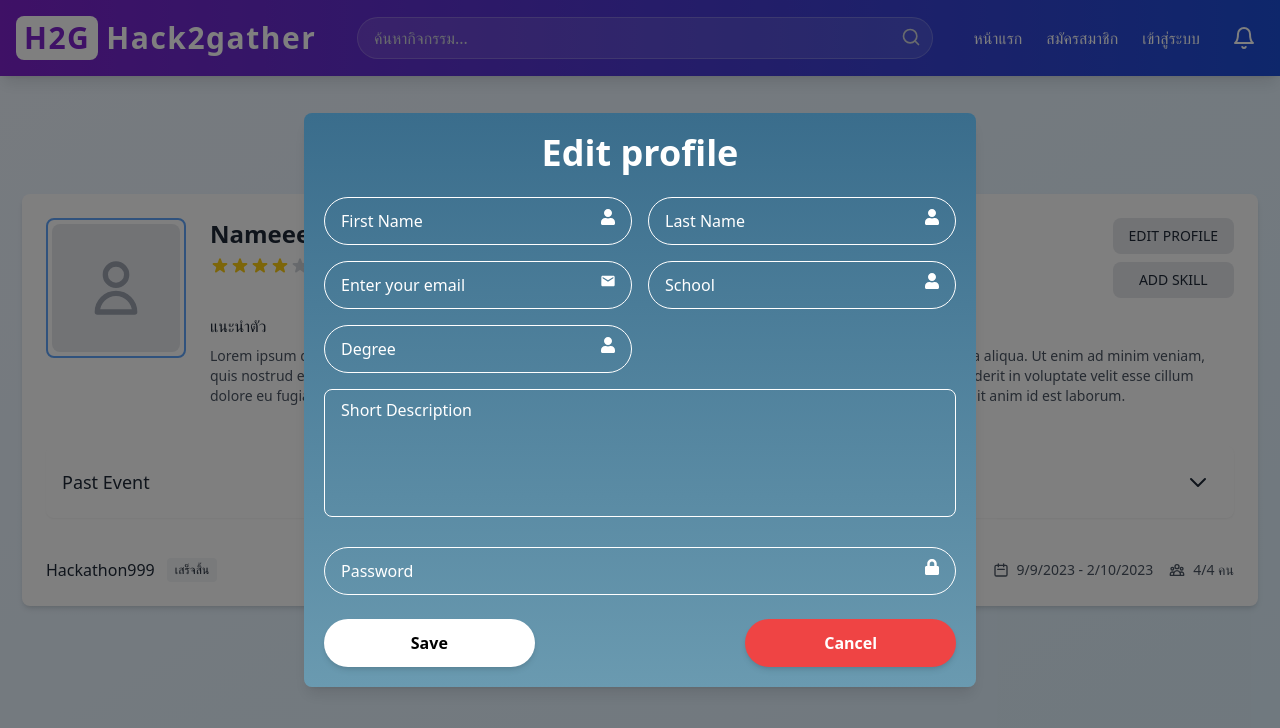
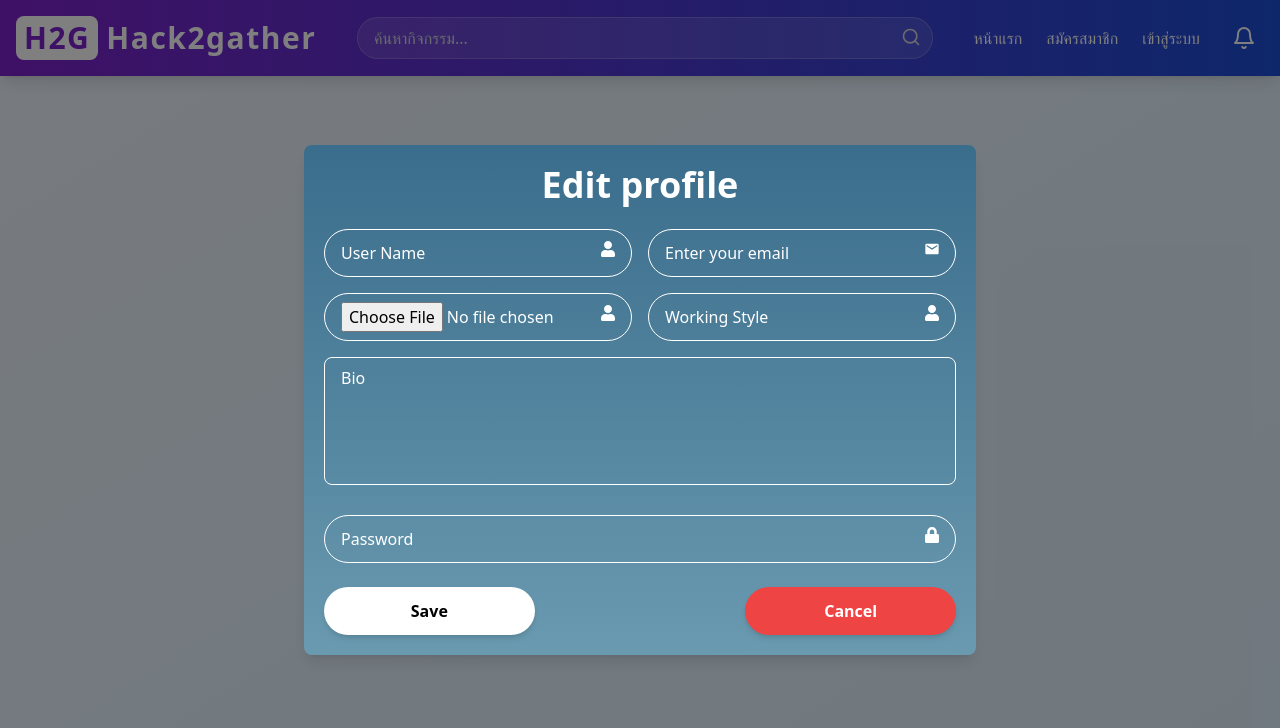
Before and after one commit to Celesca/hack2gather-backend-elysia, a React (Vite) app in the folder frontend/: page /profile in a window 1280 px wide. Both pictures are taken after a click on the button "EDIT PROFILE". Shown: the top 728 px of the page. Built offline with nearby package versions, Linux system fonts and the light colour scheme.

Commit message:
connect ของหน้า profile & hackathon

```diff
--- a/frontend/src/profile.jsx
+++ b/frontend/src/profile.jsx
@@ -2,8 +2,18 @@ import  { useState } from 'react';
 import { FaUser, FaLock  } from "react-icons/fa";
 import { MdEmail } from "react-icons/md";
 import Axios from 'axios';
+import { useEffect} from 'react';
 
 const Profile = () => {
+  /*ข้อมูล User*/
+  const [UserID] = useState('');
+  const [UserName, setUserName] = useState('');
+  const [Bio, setBio] = useState('');
+  const [Email, setEmail] = useState('');
+  const [Password, setPassword] = useState('');
+  const [ProfileImage, setProfileImage] = useState('');
+  const [WorkingStyle, setWorkingStyle] = useState(0);
+  /*ไว้ Add ข้อมูล Skill*/
   const [company, setCompany] = useState('');
   const [description, setDescription] = useState('');
   const [endDate, setEnddate] = useState('');
@@ -15,13 +25,6 @@ const Profile = () => {
   const [isModalOpen, setIsModalOpen] = useState(false);
   const [isEditProfileModalOpen, setIsEditProfileModalOpen] = useState(false);
 
-  const [firstName, setFirstName] = useState('');
-  const [lastName, setLastName] = useState('');
-  const [email, setEmail] = useState('');
-  const [school, setSchool] = useState('');
-  const [degree, setDegree] = useState(0);
-  const [password, setPassword] = useState('');
-
   const [userlist, setUserlist] = useState([]);
 
 
@@ -31,9 +34,27 @@ const Profile = () => {
   //   });
   // };
 
+  useEffect(() => {
+    const fetchUser = async () => {
+      if (UserID) { // ตรวจสอบว่ามีค่า UserID ก่อนเรียก API
+        try {
+          const response = await Axios.get(`/api/getUserById?userId=${UserID}`);
+          const { UserName, Bio, ProfileImage } = response.data;
+          setUserName(UserName);
+          setBio(Bio);
+          setProfileImage(ProfileImage);
+        } catch (error) {
+          console.error('Error fetching user:', error);
+        }
+      }
+    };
+
+    fetchUser();
+  }, [UserID]);
+
 
   const addSkill = () => {
-    Axios.post('http://localhost:3000/profile', {
+    Axios.post('http://localhost:5173/profile', {
       company: company,
       description: description,
       endDate: endDate,
@@ -65,25 +86,23 @@ const Profile = () => {
 
 
   const addUsers = () => {
-    Axios.post('http://localhost:3000/profile', {
-      firstName: firstName,
-      lastName: lastName,
-      email: email,
-      school: school,
-      degree: degree,
-      description: description,
-      password: password,
+    Axios.post('http://localhost:5173/profile', {
+      UserName: UserName,
+      Bio: Bio,
+      email: Email,
+      password: Password,
+      ProfileImage: ProfileImage,
+      WorkingStyle: WorkingStyle,
     }).then(() => {
       setUserlist([
         ...userlist,
         {
-          firstName: firstName,
-          lastName: lastName,
-          email: email,
-          school: school,
-          degree: degree,
-          description: description,
-          password: password,
+          UserName: UserName,
+          Bio: Bio,
+          email: Email,
+          password: Password,
+          ProfileImage: ProfileImage,
+          WorkingStyle: WorkingStyle,
         },
       ]);
     });
@@ -94,7 +113,7 @@ const Profile = () => {
         <div className="p-6 space-y-10 bg-white rounded-lg shadow-md max-w-full max-h-screen">
           {/* Profile Header Section */}
           <div className="flex items-start gap-6">
-            {/* Profile Image */}
+              {ProfileImage}
             <div className="border-2 border-blue-400 p-1 rounded-lg">
               <div className="w-32 h-32 bg-gray-200 rounded-lg flex items-center justify-center">
                 <svg
@@ -117,7 +136,8 @@ const Profile = () => {
             <div className="flex-1">
               <div className="flex items-start justify-between">
                 <div>
-                  <h1 className="text-2xl font-semibold">Nameeee Surnameeeeeee</h1>
+                  <h1 className="text-2xl font-semibold">{UserName}</h1>
+
                   <div className="flex items-center mt-1">
                     {[1, 2, 3, 4, 5].map((star) => (
                       <svg
@@ -150,20 +170,10 @@ const Profile = () => {
                               <div className="relative">
                                 <input
                                   type="text"
-                                  placeholder="First Name"
+                                  placeholder="User Name"
                                   required
                                   className="w-full h-12 px-4 py-2 bg-transparent border border-white rounded-full text-white placeholder-white focus:outline-none focus:border-white"
-                                  onChange={(event) => setFirstName(event.target.value)}
-                                />
-                                <FaUser className="absolute right-4 top-3 text-white" />
-                              </div>
-                              <div className="relative">
-                                <input
-                                  type="text"
-                                  placeholder="Last Name"
-                                  required
-                                  className="w-full h-12 px-4 py-2 bg-transparent border border-white rounded-full text-white placeholder-white focus:outline-none focus:border-white"
-                                  onChange={(event) => setLastName(event.target.value)}
+                                  onChange={(event) => setUserName(event.target.value)}
                                 />
                                 <FaUser className="absolute right-4 top-3 text-white" />
                               </div>
@@ -179,33 +189,34 @@ const Profile = () => {
                               </div>
                               <div className="relative">
                                 <input
-                                  type="text"
-                                  placeholder="School"
+                                  type="file"
+                                  placeholder="Image"
                                   required
                                   className="w-full h-12 px-4 py-2 bg-transparent border border-white rounded-full text-white placeholder-white focus:outline-none focus:border-white"
-                                  onChange={(event) => setSchool(event.target.value)}
+                                  onChange={(event) => setProfileImage(event.target.files[0])}
                                 />
                                 <FaUser className="absolute right-4 top-3 text-white" />
                               </div>
                               <div className="relative">
                                 <input
-                                  type="number"
-                                  placeholder="Degree"
+                                  type="text"
+                                  placeholder="Working Style"
                                   required
                                   className="w-full h-12 px-4 py-2 bg-transparent border border-white rounded-full text-white placeholder-white focus:outline-none focus:border-white"
-                                  onChange={(event) => setDegree(event.target.value)}
+                                  onChange={(event) => setWorkingStyle(Number(event.target.value))}
                                 />
                                 <FaUser className="absolute right-4 top-3 text-white" />
                               </div>
 
                               <div className="relative col-span-2">
                                 <textarea
-                                  placeholder="Short Description"
+                                  placeholder="Bio"
                                   required
                                   className="w-full h-32 px-4 py-2 bg-transparent border border-white rounded-lg text-white placeholder-white focus:outline-none focus:border-white resize-none"
-                                  onChange={(event) => setDescription(event.target.value)}
+                                  onChange={(event) => setBio(event.target.value)}
                                 />
                               </div>
+
                             </div>
 
                             <div className="relative mt-6 mb-6">
@@ -232,8 +243,8 @@ const Profile = () => {
                                     >
                                         Cancel
                                     </button>
-                                </div>
 
+                            </div>
                           </form>
                         </div>
                       </div>
@@ -339,19 +350,14 @@ const Profile = () => {
               <div className="mt-4">
                 <h2 className="font-medium">แนะนำตัว</h2>
                 <p className="mt-2 text-gray-600 text-sm max-w-screen-lg">
-                  Lorem ipsum dolor sit amet, consectetur adipiscing elit, sed do
-                  eiusmod tempor incididunt ut labore et dolore magna aliqua. Ut
-                  enim ad minim veniam, quis nostrud exercitation ullamco laboris
-                  nisi ut aliquip ex ea commodo consequat. Duis aute irure dolor
-                  in reprehenderit in voluptate velit esse cillum dolore eu fugiat
-                  nulla pariatur. Excepteur sint occaecat cupidatat non proident,
-                  sunt in culpa qui officia deserunt mollit anim id est laborum.
+                  {Bio}
                 </p>
               </div>
             </div>
           </div>
 
           {/* Past Events Section */}
+
           <div className="mt-8">
             <div className="flex items-center rounded-lg p-4 shadow-sm justify-between">
               <h2 className="text-lg font-medium">Past Event</h2>
--- a/package.json
+++ b/package.json
@@ -12,6 +12,7 @@
     "@elysiajs/cors": "^1.1.1",
     "@elysiajs/swagger": "^1.1.5",
     "@prisma/client": "^5.22.0",
+    "cors": "^2.8.5",
     "elysia": "^1.1.24"
   },
   "devDependencies": {
```
Also changed, not shown: frontend/src/hackathon.jsx (+44 -11 lines), 2 other files (tests, documents, lock files or other folders).
